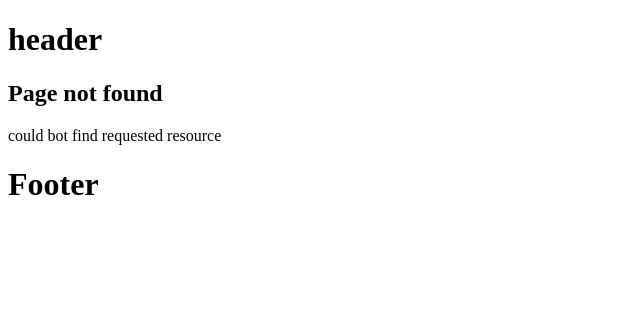
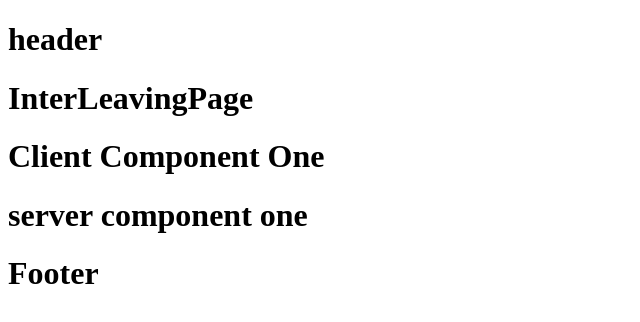
Before and after one commit to Minamyle/Learning-Nextjs14, a Next.js app: page /interleaving in a window 1280 px wide. Before the commit this address had no page. Shown: the top 322 px of the page, without its empty margins (0-640 px from the left). Built offline with nearby package versions, Linux system fonts and the light colour scheme.

Commit message:
faet: server and clients composition patterns

```diff
--- /dev/null
+++ b/src/app/interleaving/page.tsx
@@ -0,0 +1,13 @@
+import { ClientComponentOne } from "@/components/client-component-one";
+import { ServerComponentOne } from "@/components/server-component-one";
+
+export default function InterleavingPage() {
+  return (
+    <>
+      <h1>InterLeavingPage</h1>
+      <ClientComponentOne>
+        <ServerComponentOne />
+      </ClientComponentOne>
+    </>
+  );
+}
--- /dev/null
+++ b/src/components/client-component-one.tsx
@@ -0,0 +1,18 @@
+"use client";
+import { useState } from "react";
+import { ClientComponentTwo } from "./client-component-two copy";
+import { ServerComponentOne } from "./server-component-one";
+
+export const ClientComponentOne = ({
+  children,
+}: {
+  children: React.ReactNode;
+}) => {
+  const [name, setName] = useState("Batman");
+  return (
+    <>
+      <h1>Client Component One</h1>
+      {children}
+    </>
+  );
+};
--- /dev/null
+++ b/src/components/client-component-two copy.tsx
@@ -0,0 +1,7 @@
+"use client";
+import { useState } from "react";
+
+export const ClientComponentTwo = () => {
+  const [name, setName] = useState("Batman");
+  return <h1>Client Component Two</h1>;
+};
--- /dev/null
+++ b/src/components/server-component-one.tsx
@@ -0,0 +1,12 @@
+import fs from "fs";
+import { ServerComponentTwo } from "./server-component-two copy";
+import { ClientComponentOne } from "./client-component-one";
+
+export const ServerComponentOne = () => {
+  fs.readFileSync("src/components/server-component-one.tsx", "utf-8");
+  return (
+    <>
+      <h1>server component one</h1>
+    </>
+  );
+};
--- /dev/null
+++ b/src/components/server-component-two copy.tsx
@@ -0,0 +1,6 @@
+import fs from "fs";
+
+export const ServerComponentTwo = () => {
+  fs.readFileSync("src/components/server-component-two copy.tsx", "utf-8");
+  return <h1>Server component two</h1>;
+};
```
